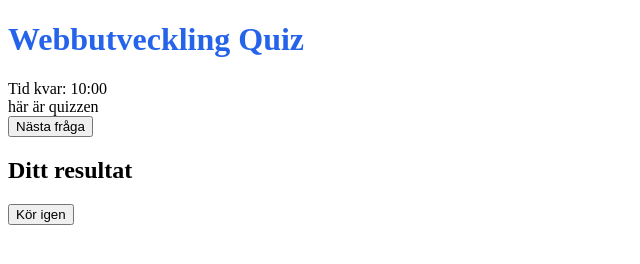
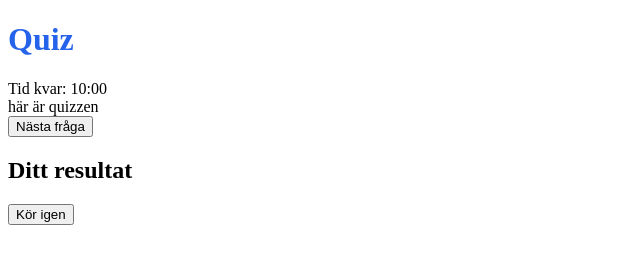
Before and after one commit to klingbladet/quizScript, a plain HTML site: page index.html in a window 1280 px wide. Shown: the whole page, without its empty margins (0-640 px from the left). Drawn offline with Linux system fonts and the light colour scheme.

Commit message:
text justering

```diff
--- a/index.html
+++ b/index.html
@@ -9,7 +9,7 @@
 </head>
 <body>
     <header class="quiz-header">
-        <h1>Webbutveckling Quiz</h1>
+        <h1>Quiz</h1>
         <div class="timer-container">
         Tid kvar: <span id="timer">10:00</span>
         </div>
```
